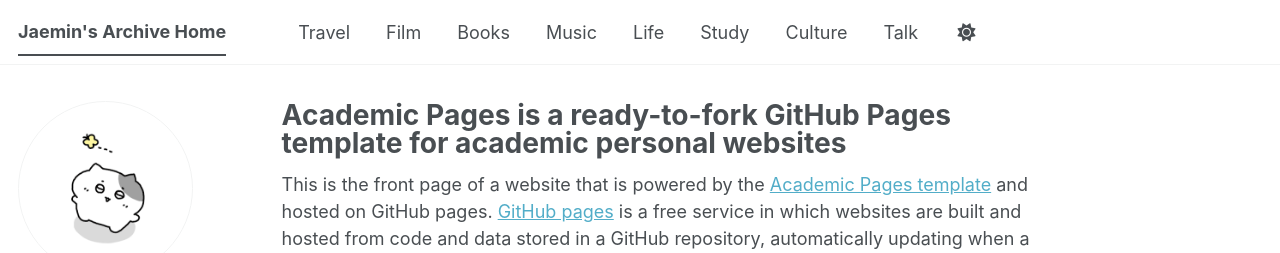
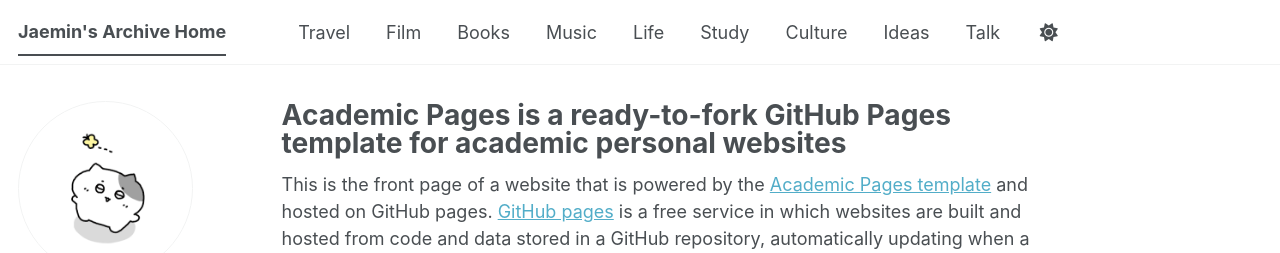
Before and after one commit to jm331kr/jm331kr.github.io, a Jekyll site: the page built from _pages/about.md, in a window 1280 px wide. Shown: the top 253 px of the page. Built offline with Jekyll 4.4.1, drawn with Linux system fonts in a browser that asks for light colours; a script bundle is joined from its source files by our own code; a style sheet for code colours, icons or effects is not loaded.

Commit message:
Update navigation.yml

```diff
--- a/_data/navigation.yml
+++ b/_data/navigation.yml
@@ -31,5 +31,8 @@ main:
   - title: "Culture"
     url: /culture/
 
+  - title: "Ideas"
+    url: /ideas/
+
   - title: "Talk"
     url: /talk/
```
